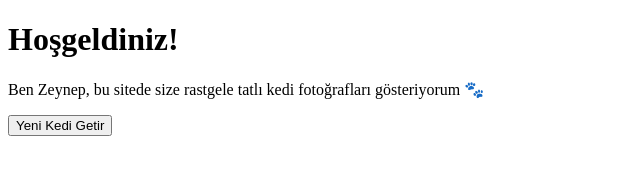
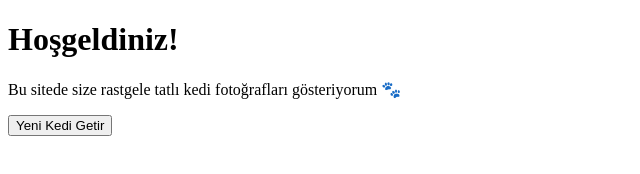
Before and after one commit to zeynepsanlli/zeynepsanlli.github.io, a plain HTML site: page index.html in a window 1280 px wide. Shown: the whole page, without its empty margins (0-640 px from the left). Drawn offline with Linux system fonts and the light colour scheme; no server answers.

Commit message:
Update index.html

```diff
--- a/index.html
+++ b/index.html
@@ -7,7 +7,7 @@
 </head>
 <body>
     <h1>Hoşgeldiniz!</h1>
-    <p>Ben Zeynep, bu sitede size rastgele tatlı kedi fotoğrafları gösteriyorum 🐾</p>
+    <p>Bu sitede size rastgele tatlı kedi fotoğrafları gösteriyorum 🐾</p>
     <button id="newCat">Yeni Kedi Getir</button>
     <script src="script.js"></script>
     <script>
```
